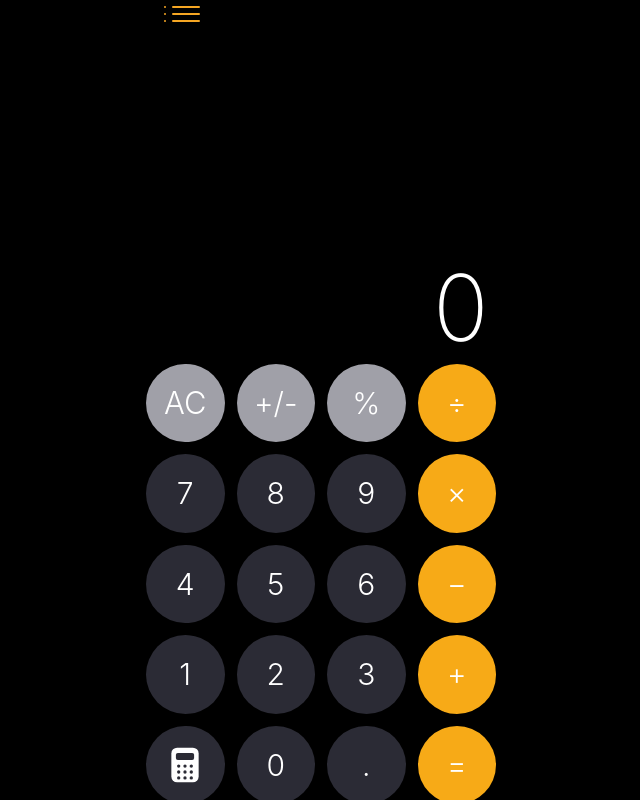
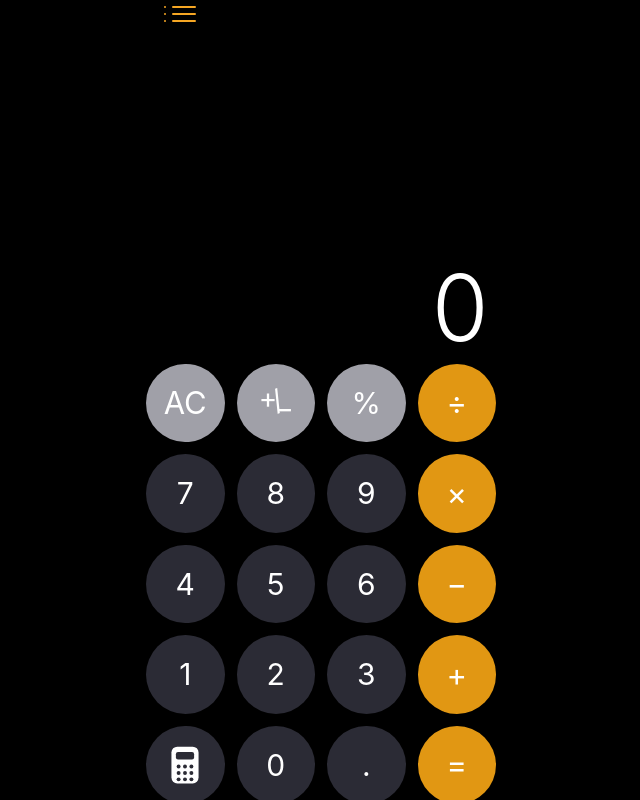
Before and after one commit to Knicksdebo22/Calculator, a React (Vite) app: page / in a window 1280 px wide. Shown: the whole page, without its empty margins (319-959 px from the left). Built offline with nearby package versions, Linux system fonts and the light colour scheme.

Commit message:
tune icon and button styling

```diff
--- a/src/App.tsx
+++ b/src/App.tsx
@@ -60,17 +60,17 @@ function getLastTypedNumber(nextExpr: string) {
 function CalcIcon() {
   return (
     <svg viewBox="0 0 24 24" className="calc-icon" aria-hidden="true">
-      <rect x="4.2" y="2.1" width="15.6" height="19.8" rx="3.3" fill="currentColor" />
-      <rect x="6.8" y="5.1" width="10.4" height="4.0" rx="1.1" fill="#2b2b35" />
-      <circle cx="8.4" cy="12.6" r="0.95" fill="#2b2b35" />
-      <circle cx="12" cy="12.6" r="0.95" fill="#2b2b35" />
-      <circle cx="15.6" cy="12.6" r="0.95" fill="#2b2b35" />
-      <circle cx="8.4" cy="16.0" r="0.95" fill="#2b2b35" />
-      <circle cx="12" cy="16.0" r="0.95" fill="#2b2b35" />
-      <circle cx="15.6" cy="16.0" r="0.95" fill="#2b2b35" />
-      <circle cx="8.4" cy="19.4" r="0.95" fill="#2b2b35" />
-      <circle cx="12" cy="19.4" r="0.95" fill="#2b2b35" />
-      <circle cx="15.6" cy="19.4" r="0.95" fill="#2b2b35" />
+      <rect x="4.25" y="1.5" width="15.5" height="21" rx="3.35" fill="currentColor" />
+      <rect x="6.8" y="4.6" width="10.4" height="4.3" rx="1.2" fill="#2b2b35" />
+      <circle cx="8.35" cy="12.9" r="1.12" fill="#2b2b35" />
+      <circle cx="12" cy="12.9" r="1.12" fill="#2b2b35" />
+      <circle cx="15.65" cy="12.9" r="1.12" fill="#2b2b35" />
+      <circle cx="8.35" cy="16.55" r="1.12" fill="#2b2b35" />
+      <circle cx="12" cy="16.55" r="1.12" fill="#2b2b35" />
+      <circle cx="15.65" cy="16.55" r="1.12" fill="#2b2b35" />
+      <circle cx="8.35" cy="20.2" r="1.12" fill="#2b2b35" />
+      <circle cx="12" cy="20.2" r="1.12" fill="#2b2b35" />
+      <circle cx="15.65" cy="20.2" r="1.12" fill="#2b2b35" />
     </svg>
   );
 }
@@ -248,6 +248,34 @@ function App() {
     setJustEvaluated(false);
   }
 
+  function renderLabel(value: CalcKey) {
+    if (value === "calc") {
+      return <CalcIcon />;
+    }
+
+    if (value === "+/-") {
+      return (
+        <span className="button-text pm-wrap" aria-hidden="true">
+          <span className="pm-plus">+</span>
+          <span className="pm-slash">/</span>
+          <span className="pm-minus">−</span>
+        </span>
+      );
+    }
+
+    return (
+      <span
+        className={[
+          "button-text",
+          value === "AC" ? "ac-text" : "",
+          operators.has(value) || value === "=" ? "operator-text" : "",
+        ].join(" ").trim()}
+      >
+        {value}
+      </span>
+    );
+  }
+
   function onPress(value: CalcKey) {
     if (value === "calc") return;
 
@@ -315,13 +343,7 @@ function App() {
                 onClick={() => onPress(value)}
                 className={buttonClass}
               >
-                {value === "calc" ? (
-                  <CalcIcon />
-                ) : (
-                  <span className={value === "AC" ? "button-text ac-text" : "button-text"}>
-                    {value}
-                  </span>
-                )}
+                {renderLabel(value)}
               </button>
             );
           })}
--- a/src/index.css
+++ b/src/index.css
@@ -54,7 +54,7 @@ button {
 .top-accent span {
   position: relative;
   display: block;
-  width: 28px;
+  width: 24px;
   height: 2px;
   margin-left: 8px;
   border-radius: 999px;
@@ -92,7 +92,7 @@ button {
   height: 34px;
   color: #3f4050;
   font-size: 22px;
-  font-weight: 300;
+  font-weight: 400;
   letter-spacing: -0.03em;
   text-align: right;
   width: 100%;
@@ -112,7 +112,7 @@ button {
   align-items: flex-end;
   text-align: right;
   font-size: clamp(56px, 18vw, 92px);
-  font-weight: 200;
+  font-weight: 300;
   line-height: 1;
   letter-spacing: -0.05em;
   white-space: nowrap;
@@ -147,13 +147,13 @@ button {
 }
 
 .calc-button.orange {
-  background: #f7aa17;
+  background: #e19713;
   color: white;
 }
 
 .button-text {
   font-size: 30px;
-  font-weight: 300;
+  font-weight: 400;
   line-height: 1;
 }
 
@@ -161,10 +161,48 @@ button {
   font-size: 31px;
 }
 
+.operator-text {
+  font-size: 31px;
+  font-weight: 400;
+}
+
 .calc-icon {
   width: 42px;
-  height: 42px;
+  height: 50px;
   display: block;
+}
+
+.pm-wrap {
+  position: relative;
+  width: 40px;
+  height: 40px;
+  display: block;
+}
+
+.pm-plus,
+.pm-minus,
+.pm-slash {
+  position: absolute;
+  font-size: 28px;
+  font-weight: 400;
+  line-height: 1;
+}
+
+.pm-plus {
+  top: 1px;
+  left: 3px;
+}
+
+.pm-minus {
+  right: 2px;
+  bottom: 1px;
+}
+
+.pm-slash {
+  left: 16px;
+  top: 3px;
+  transform: rotate(-21deg);
+  transform-origin: center;
 }
 
 @media (min-width: 700px) {
```
